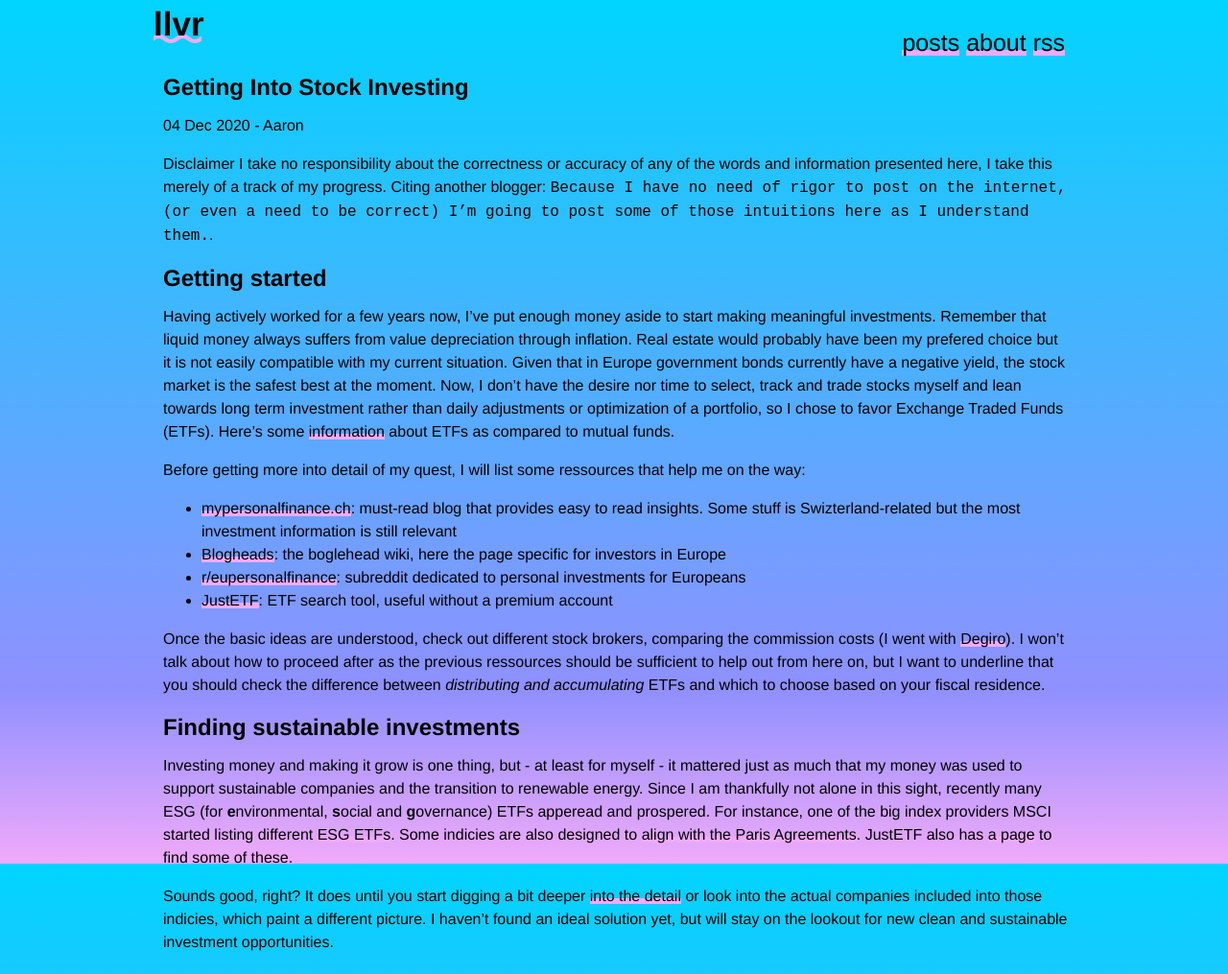
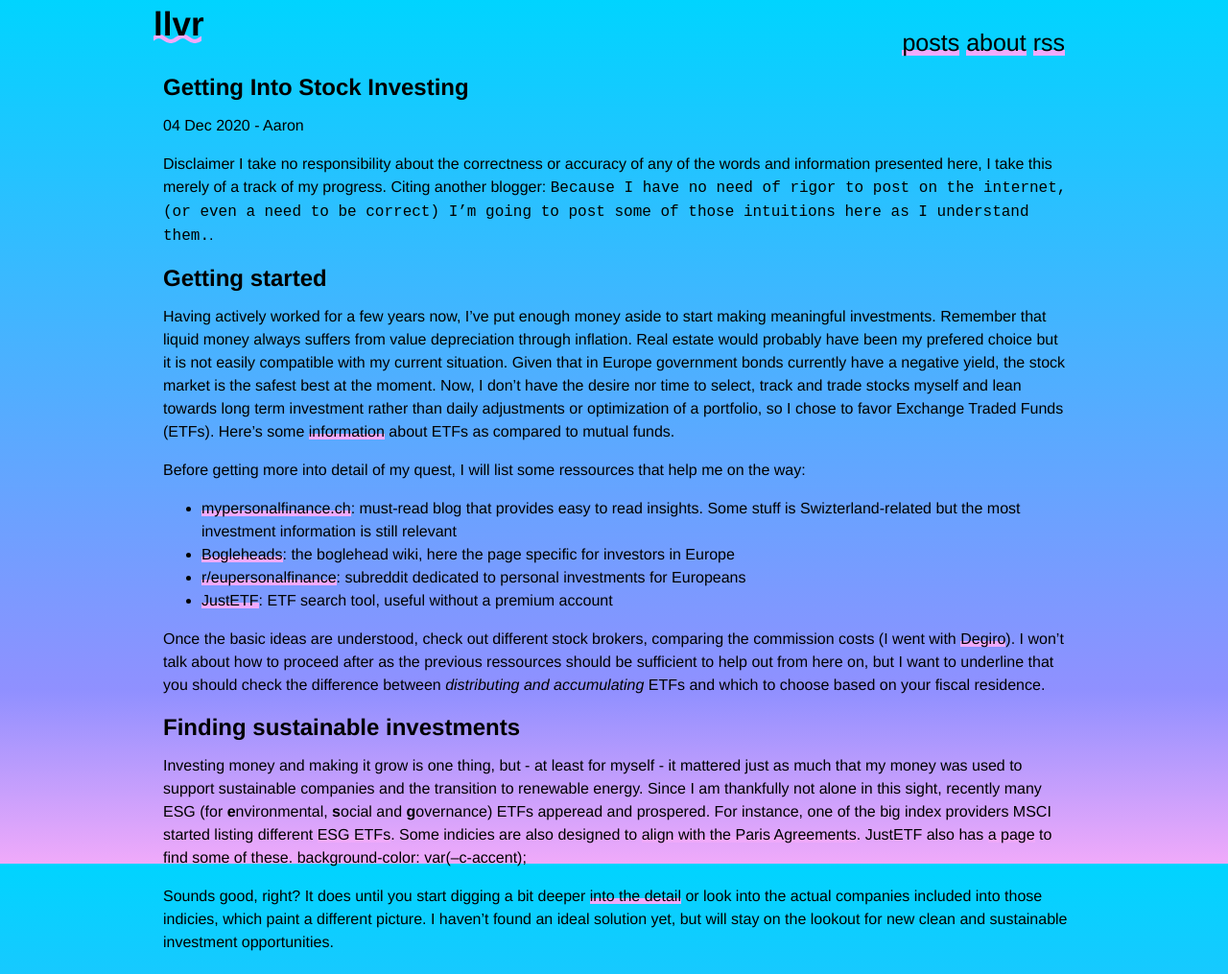
Before and after one commit to 2ar0n/2ar0n.github.io, a Jekyll site: the page built from _posts/2020-12-04-getting-into-stock-investing.md, in a window 1280 px wide and 1015 px high. Shown: the whole window at 96% size. Built offline with Jekyll 4.4.1, drawn with Linux system fonts in a browser that asks for light colours.

Commit message:
Fixed typo.

```diff
--- a/_posts/2020-12-04-getting-into-stock-investing.md
+++ b/_posts/2020-12-04-getting-into-stock-investing.md
@@ -13,7 +13,7 @@ Having actively worked for a few years now, I've put enough money aside to start
 Before getting more into detail of my quest, I will list some ressources that help me on the way:
 
 - [mypersonalfinance.ch](https://www.mypersonalfinance.ch/): must-read blog that provides easy to read insights. Some stuff is Swizterland-related but the most investment information is still relevant
-- [Blogheads](https://www.bogleheads.org/wiki/EU_investing): the boglehead wiki, here the page specific for investors in Europe
+- [Bogleheads](https://www.bogleheads.org/wiki/EU_investing): the boglehead wiki, here the page specific for investors in Europe
 - [r/eupersonalfinance](https://www.reddit.com/r/eupersonalfinance/): subreddit dedicated to personal investments for Europeans
 - [JustETF](https://www.justetf.com): ETF search tool, useful without a premium account
 
@@ -22,5 +22,6 @@ Once the basic ideas are understood, check out different stock brokers, comparin
 ## Finding sustainable investments
 
 Investing money and making it grow is one thing, but - at least for myself - it mattered just as much that my money was used to support sustainable companies and the transition to renewable energy. Since I am thankfully not alone in this sight, recently many ESG (for **e**nvironmental, **s**ocial and **g**overnance) ETFs apperead and prospered. For instance, one of the big index providers MSCI started listing different [ESG ETFs](https://www.msci.com/esg-indexes). Some indicies are also designed to [align with the Paris Agreements](https://www.msci.com/www/blog-posts/aligning-with-the-paris/02152782499). JustETF also has [a page](https://www.justetf.com/en/how-to/invest-in-social-responsibility-europe.html) to find some of these.
+    background-color: var(--c-accent);
 
 Sounds good, right? It does until you start digging a bit deeper [into the detail](https://www.ipe.com/reports/etfs-for-esg-the-devil-in-the-detail-of-low-carbon-etfs/10033631.article) or look into the actual companies included into those indicies, which paint a different picture. I haven't found an ideal solution yet, but will stay on the lookout for new clean and sustainable investment opportunities.
```
